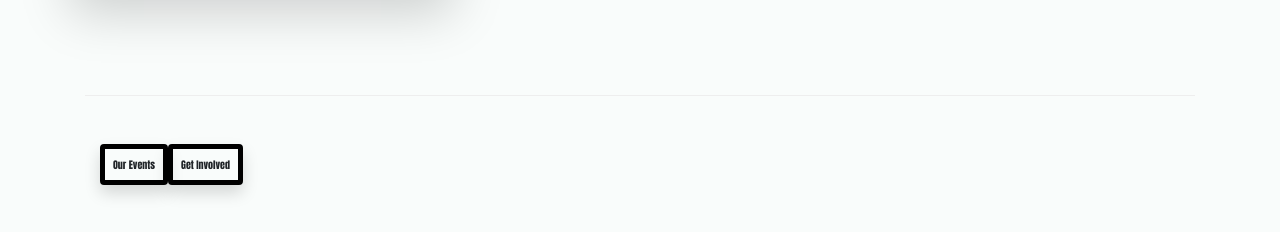
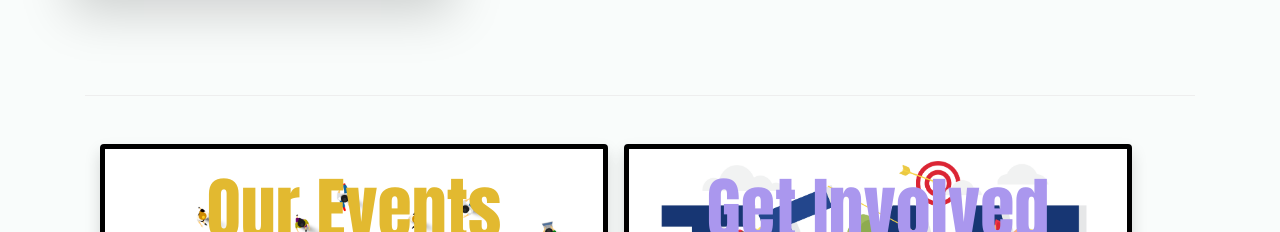
Before and after one commit to jakthedev/MorrellMinistries, a website: page index.html in a window 1280 px wide. Shown: the part 1311-1543 px from the top of the page. Drawn offline with nearby package versions, Linux system fonts and the light colour scheme.

Commit message:
Our events & Get involved buttons done

```diff
--- a/css/styles.css
+++ b/css/styles.css
@@ -85,13 +85,15 @@ header h2 {
 }
 
 .btn-ourEvents {
-    font-size: 10px;
+    font-size: 70px;
     border: black 5px solid;
+    color: #e2b930;
 }
 
 .btn-getInvolved {
-    font-size: 10px;
+    font-size: 70px;
     border: black 5px solid;
+    color: #aa97ee;
 }
 
 .btn-primary {
--- a/index.html
+++ b/index.html
@@ -115,8 +115,10 @@
 <div class="container">
     <div class="col">
         <div class="d-flex flex-row">
-                <div class="btn btn-ourEvents shadow mt-5  p-2" role="button">Our Events</div>
-                <div class="btn btn-getInvolved shadow mt-5 mr-5 p-2"role="button">Get Involved</div>
+                <div class="btn btn-ourEvents shadow mt-5  p-2 btn-block" role="button" style="background-image: url('/img/groupcircle.png'); background-repeat: no-repeat;
+                background-size: cover;"> Our Events</div>
+                <div class="btn btn-getInvolved shadow mt-5 mr-5 p-2 ml-3 btn-block"role="button" style="background-image: url('/img/team.png'); background-repeat: no-repeat;
+                background-size: cover;">Get Involved</div>
         </div>
     </div>
 </div>
```
Also changed, not shown: img/team.png (added).
